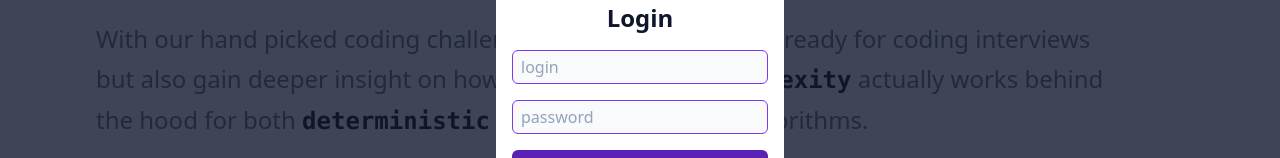
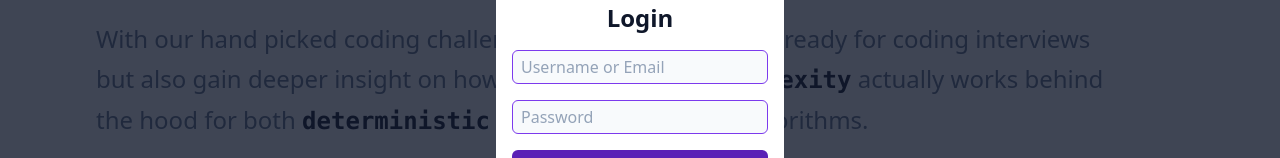
Before and after one commit to pawanbhatta178/Coding_Rant_Final, a React (Create React App) app: page / in a window 1280 px wide. Both pictures are taken after a click on the button "Login". Shown: the part 285-443 px from the top of the page. Built offline with nearby package versions, Linux system fonts and the light colour scheme; no server answers; a web font is replaced by a local one.

Commit message:
signup done

```diff
--- a/src/components/Error/FormFieldError.js
+++ b/src/components/Error/FormFieldError.js
@@ -3,7 +3,7 @@ import React from "react";
 const FormFieldError = ({ children, className, ...props }) => {
   return (
     <div
-      className={`${className} text-xs opacity-60 text-red-600 mt-1`}
+      className={`${className}  text-xs opacity-60 text-red-600 mt-1`}
       {...props}
     >
       {children}
--- a/src/components/Error/FormGeneralError.js
+++ b/src/components/Error/FormGeneralError.js
@@ -3,7 +3,7 @@ import React from "react";
 const FormGeneralError = ({ children, className, ...props }) => {
   return (
     <div
-      className={`${className} text-center text-xs text-red-600 mt-2`}
+      className={`${className} text-center text-xs opacity-60 text-red-600 mt-2`}
       {...props}
     >
       {children}
--- a/src/components/Form/Input.js
+++ b/src/components/Form/Input.js
@@ -4,7 +4,7 @@ const Input = ({ className, ...props }) => {
   return (
     <div className="mt-4">
       <input
-        className={`${className} w-full border border-accent focus:outline-none focus:ring-1 focus:ring-purple-600 focus:ring-opacity-50 rounded-md px-2 py-1`}
+        className={`${className} bg-secondary w-full border border-accent focus:outline-none focus:ring-1 focus:ring-purple-600 focus:ring-opacity-50 rounded-md px-2 py-1`}
         {...props}
       />
     </div>
--- a/src/components/Login/Login.js
+++ b/src/components/Login/Login.js
@@ -17,15 +17,13 @@ const Login = ({ show, onClose, onSignUpClick }) => {
             </div>
           )}
           <Input
-            className="bg-secondary"
-            placeholder="login"
+            placeholder="Username or Email"
             name="username"
             value={formState.username}
             onChange={onFormChange}
           ></Input>
           <Input
-            className="bg-secondary"
-            placeholder="password"
+            placeholder="Password"
             name="password"
             type="password"
             value={formState.password}
--- a/src/components/NavBar/useNavBar.js
+++ b/src/components/NavBar/useNavBar.js
@@ -14,7 +14,6 @@ const useNavBar = () => {
   };
 
   const onUserIconClick = () => {
-    console.log("Clicked");
     setIsUserMenuOn(!isUserMenuOn);
   };
 
--- a/src/components/SignUp/SignUp.js
+++ b/src/components/SignUp/SignUp.js
@@ -64,8 +64,8 @@ const SignUp = ({ show, onClose, onLoginClick }) => {
           {/* <RegisterErrorText msg={emailError} /> */}
 
           <PrimaryButton onClick={onFormSubmit}>Register Now</PrimaryButton>
-          <div className="flex justify-between text-xs mt-4">
-            <div className="opacity-60">Already Have an Account? </div>
+          <div className="flex justify-center text-xs mt-4">
+            <div className="opacity-60 px-1">Already Have an Account? </div>
             <button onClick={onLoginClick}>Log In</button>
           </div>
         </div>
--- a/src/components/SignUp/useSignUp.js
+++ b/src/components/SignUp/useSignUp.js
@@ -28,7 +28,6 @@ const useLogin = () => {
       }
       console.log(data);
     },
-
     onError: (err) => {
       console.log(err);
       setFormError((currentError) => {
```
